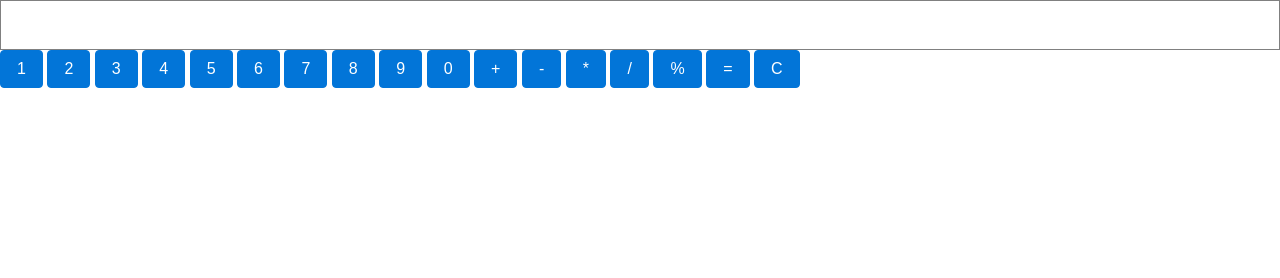
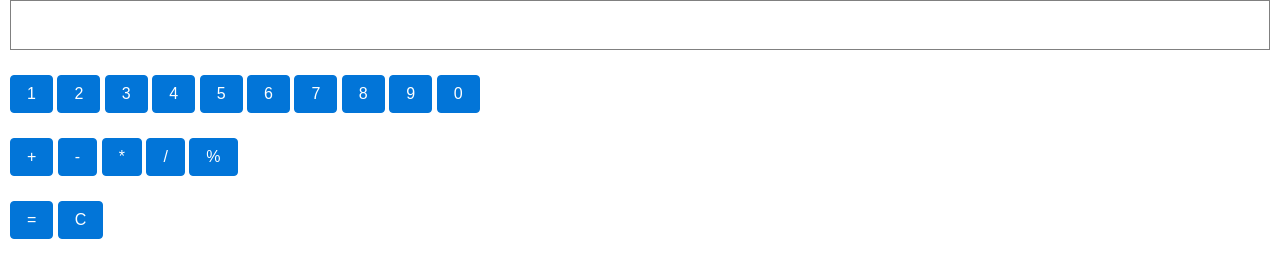
Before and after one commit to pplcallmesatz/jquery-assignment, a plain HTML site: page calculator/index.html in a window 1280 px wide. Drawn offline with nearby package versions, Linux system fonts and the light colour scheme.

Commit message:
CSS Style basic improvements

```diff
--- a/calculator/index.html
+++ b/calculator/index.html
@@ -2,8 +2,9 @@
 <html >
 <head>
   <meta charset="UTF-8">
+	<meta name="viewport" content="width=device-width, initial-scale-1">
+	<meta http-equiv="X-UA-Compatible" content="IE=edge">
   <title>Calculator</title>
-
 
   <link rel='stylesheet prefetch' href='https://cdnjs.cloudflare.com/ajax/libs/twitter-bootstrap/4.0.0-alpha.6/css/bootstrap.min.css'>
 
@@ -15,7 +16,14 @@ color: #000;
   height: 50px;
   font-size: 30px;
 }
-
+		  div {
+			  margin-bottom: 20px;
+			  margin-right: 10px;
+			  margin-left: 10px;
+		  }
+		  button {
+			  margin-top: 5px;
+		  }
     </style>
 
 
@@ -23,7 +31,7 @@ color: #000;
 
 <body>
   <div class="display"></div>
-
+<div>
 <button class="btn btn-primary number">1</button>
 <button class="btn btn-primary number">2</button>
 <button class="btn btn-primary number">3</button>
@@ -34,13 +42,18 @@ color: #000;
 <button class="btn btn-primary number">8</button>
 <button class="btn btn-primary number">9</button>
 <button class="btn btn-primary number">0</button>
+	</div>
+	<div>
 <button class="btn btn-primary symbol">+</button>
 <button class="btn btn-primary symbol">-</button>
 <button class="btn btn-primary symbol">*</button>
 <button class="btn btn-primary symbol">/</button>
 <button class="btn btn-primary symbol">%</button>
+		</div>
+	<div>
 <button class="btn btn-primary" id="equal">=</button>
 <button class="btn btn-primary" id="clear">C</button>
+		</div>
   <script src='https://cdnjs.cloudflare.com/ajax/libs/jquery/3.1.1/jquery.min.js'></script>
 <script src='https://cdnjs.cloudflare.com/ajax/libs/twitter-bootstrap/4.0.0-alpha.6/js/bootstrap.min.js'></script>
 
```
